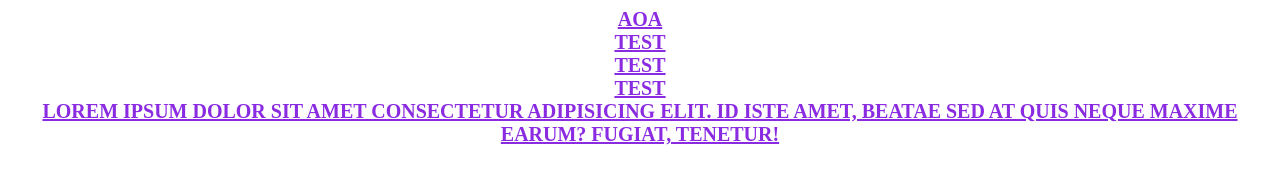
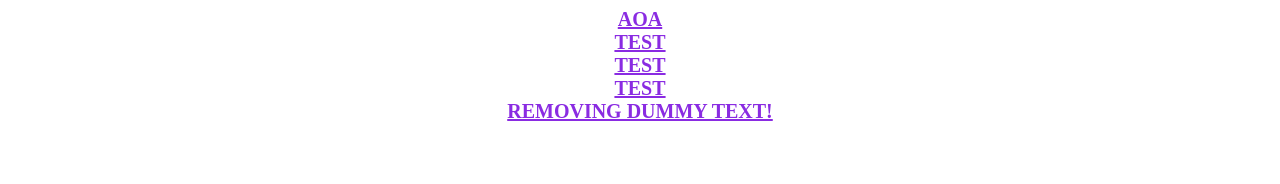
Before and after one commit to Abdullah-Mian/Test-Project, a plain HTML site: page index.html in a window 1280 px wide. Drawn offline with Linux system fonts and the light colour scheme.

Commit message:
change for branch only

```diff
--- a/index.html
+++ b/index.html
@@ -11,6 +11,6 @@
     <div class = 'gg'>Test</div>
     <div class = 'gg'>Test</div>
     <div class = 'gg'>Test</div>
-    <p class = 'gg'>Lorem ipsum dolor sit amet consectetur adipisicing elit. Id iste amet, beatae sed at quis neque maxime earum? Fugiat, tenetur!</p>
+    <p class = 'gg'>Removing dummy text!</p>
 </body>
 </html>
```
